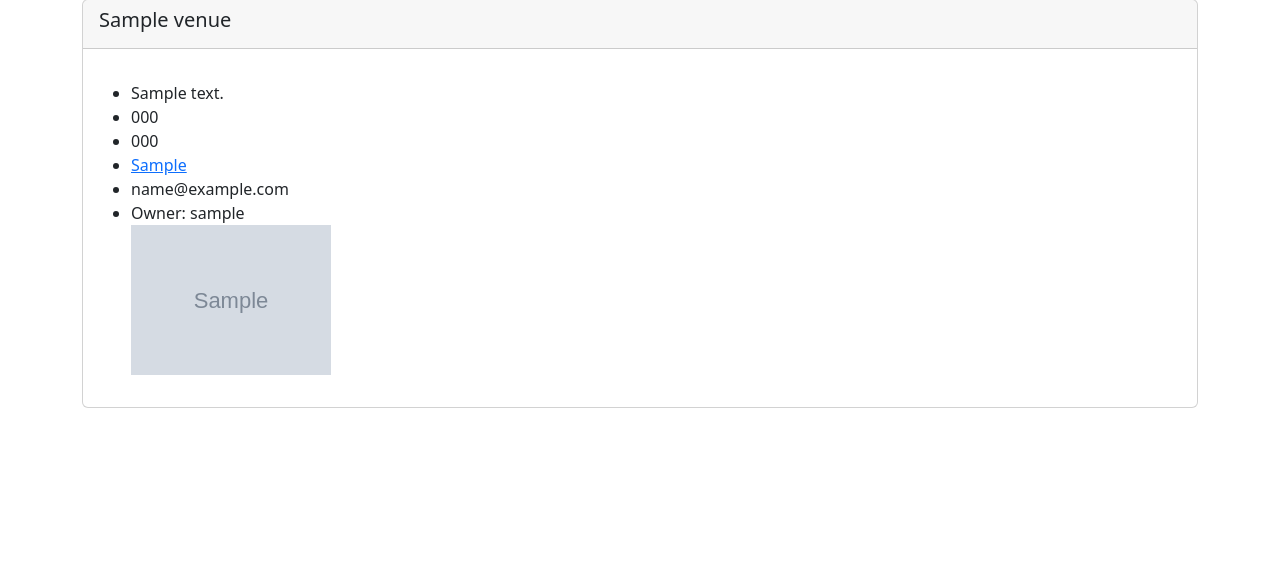
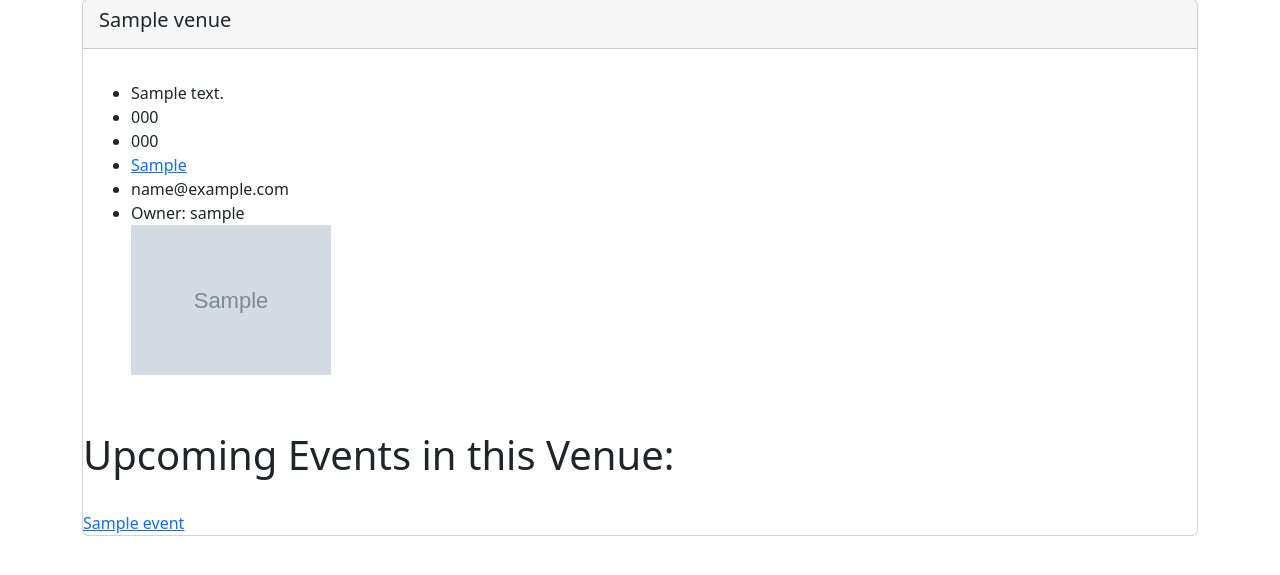
Before and after one commit to MephiZZto/codemy_project, a Django app: page /show_venue/1 in a window 1280 px wide. Shown: the part 81-656 px from the top of the page. Run offline with Django 3.2, Linux system fonts and the light colour scheme; tables that the repository leaves empty hold one stand-in row (values such as "Sample post"); grey boxes marked "Sample" are stand-in pictures.

Commit message:
last video 47 done

```diff
--- a/myclub_website/events/templates/events/show_venue.html
+++ b/myclub_website/events/templates/events/show_venue.html
@@ -18,6 +18,14 @@
 				<img src="{{ venue.venue_image.url }}" width=200/>
 			{% endif %}
 		</ul>
-	</div>
+	</div><br/>
+	<h1>Upcoming Events in this Venue:</h1><br/>
+	{% if events %}
+		{% for event in events %}
+			<a href="{% url 'show_event' event.id %}">{{ event }}</a>
+		{% endfor %}
+	{% else %}
+		<p>There are currently no Events</p>
+	{% endif %}
 </div>
 {% endblock %}
--- a/myclub_website/events/views.py
+++ b/myclub_website/events/views.py
@@ -252,9 +252,12 @@ def search_venues(request):
 def show_venue(request, venue_id):
 	venue = Venue.objects.get(pk=venue_id)
 	user = User.objects.get(pk=venue.owner)
+	# Grab the events for that venue
+	events = venue.event_set.all()
 	return render(request, 'events/show_venue.html', {
 		'venue': venue,
-		'user': user
+		'user': user,
+		'events': events,
 	})
 
 def list_venues(request):
```
